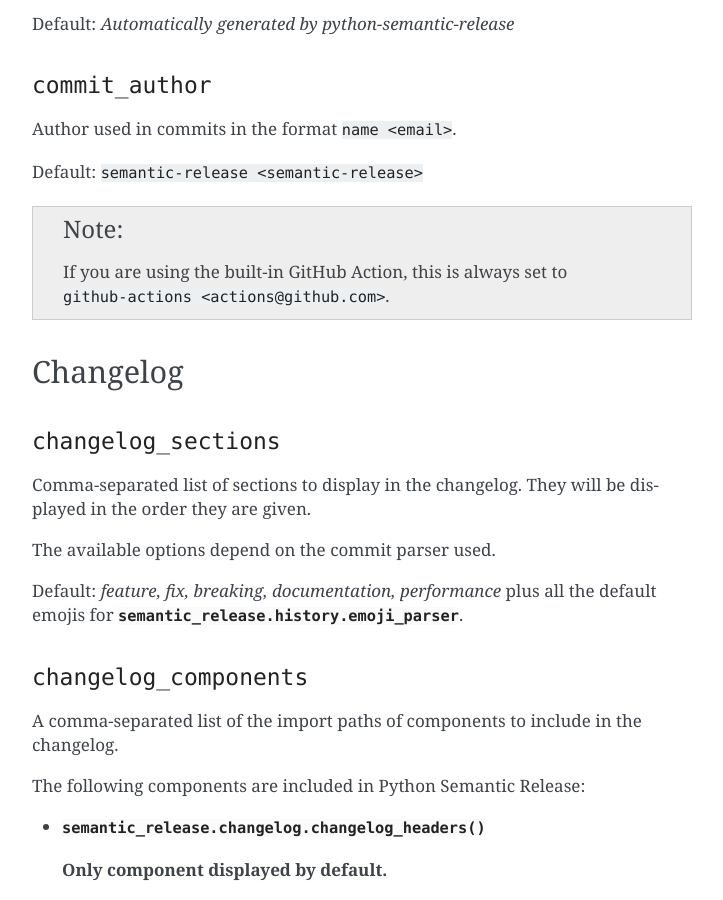
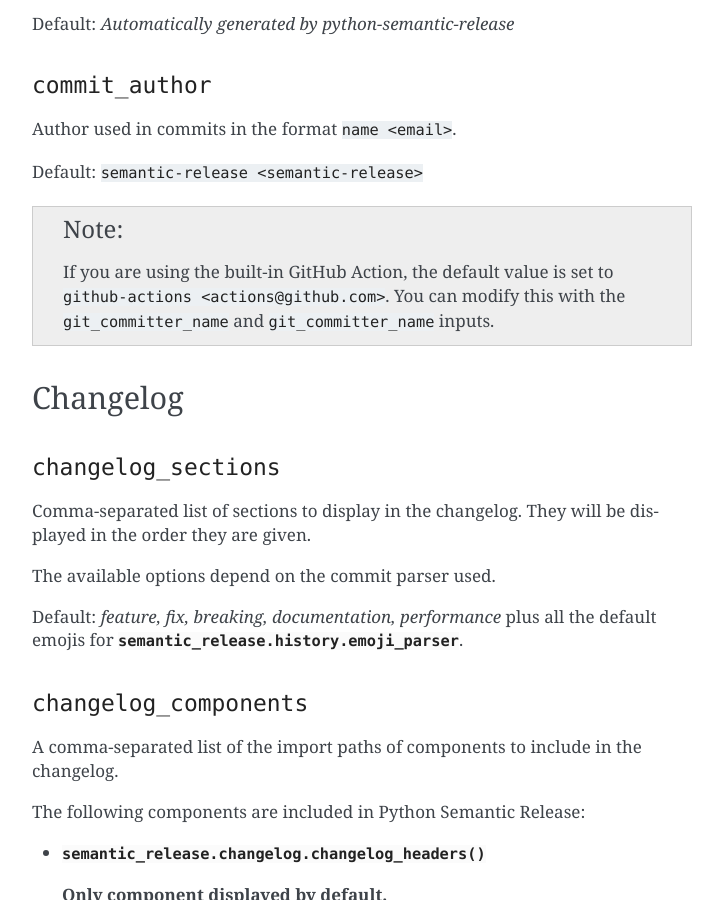
Before and after one commit to python-semantic-release/python-semantic-release, a Sphinx documentation site: the page built from docs/configuration.rst, in a window 1280 px wide and 900 px high, scrolled down 5779 px. Shown: the whole window, without its empty margins (388-1111 px from the left). Built offline with Sphinx 7.4.7, drawn with Linux system fonts in a browser that asks for light colours; pages that are not in the unit, such as notebooks, are missing from menus.

Commit message:
fix: update documentaton

```diff
--- a/docs/configuration.rst
+++ b/docs/configuration.rst
@@ -300,8 +300,9 @@
 Default: ``semantic-release <semantic-release>``
 
 .. note::
-  If you are using the built-in GitHub Action, this is always set to
-  ``github-actions <actions@github.com>``.
+  If you are using the built-in GitHub Action, the default value is set to
+  ``github-actions <actions@github.com>``. You can modify this with the
+  ``git_committer_name`` and ``git_committer_name`` inputs.
 
 Changelog
 =========
```
